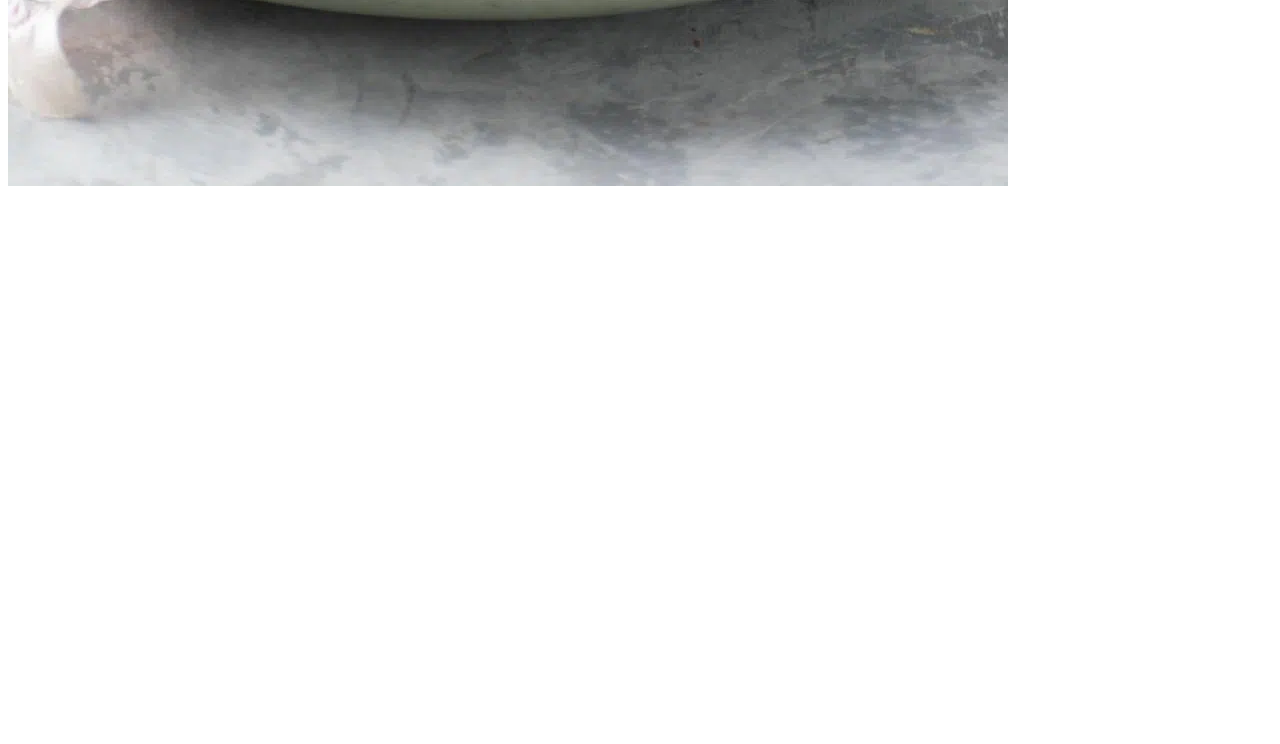
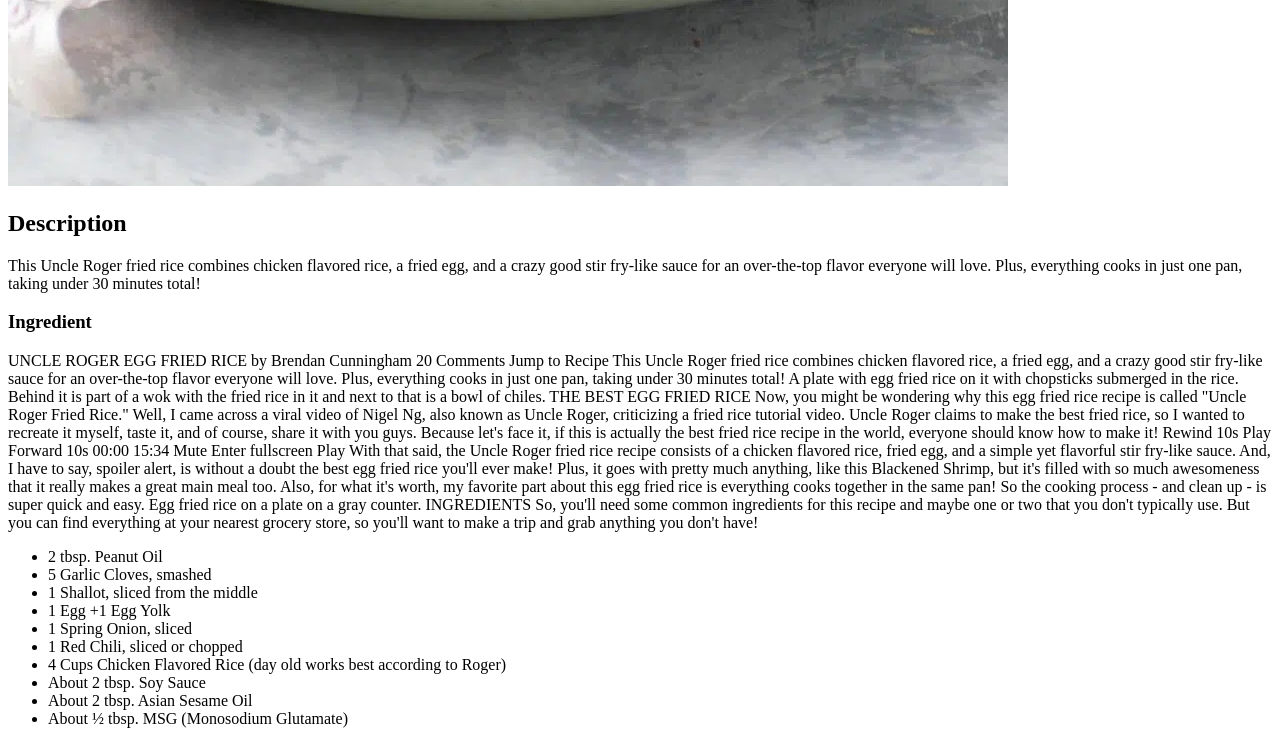
Before and after one commit to hamodi20/odin-recipe, a plain HTML site: page Recipes/FriedRice.html in a window 1280 px wide. Shown: the part 1394-2138 px from the top of the page. Before the commit the page ends 1592 px from the top, so only its background shows below. Drawn offline with Linux system fonts and the light colour scheme.

Commit message:
Added Description and Ingredient to the page

```diff
--- a/Recipes/FriedRice.html
+++ b/Recipes/FriedRice.html
@@ -9,5 +9,55 @@
 <body>
     <h1>Fried Rice</h1>
     <img src="./fried-rice-recipe.jpg (1).webp" alt="Friedrice picture">
+    <h2>Description</h2>
+    <p>This Uncle Roger fried rice combines chicken flavored rice, a fried egg, and a crazy good stir fry-like sauce for an over-the-top flavor everyone will love. Plus, everything cooks in just one pan, taking under 30 minutes total!</p>
+    <h3>Ingredient</h3>
+    <p>UNCLE ROGER EGG FRIED RICE
+        by Brendan Cunningham 20 Comments
+
+        Jump to Recipe
+        This Uncle Roger fried rice combines chicken flavored rice, a fried egg, and a crazy good stir fry-like sauce for an over-the-top flavor everyone will love. Plus, everything cooks in just one pan, taking under 30 minutes total!
+
+        A plate with egg fried rice on it with chopsticks submerged in the rice. Behind it is part of a wok with the fried rice in it and next to that is a bowl of chiles.
+        THE BEST EGG FRIED RICE
+        Now, you might be wondering why this egg fried rice recipe is called "Uncle Roger Fried Rice." Well, I came across a viral video of Nigel Ng, also known as Uncle Roger, criticizing a fried rice tutorial video.
+
+        Uncle Roger claims to make the best fried rice, so I wanted to recreate it myself, taste it, and of course, share it with you guys. Because let's face it, if this is actually the best fried rice recipe in the world, everyone should know how to make it!
+
+        Rewind 10s
+        Play
+        Forward 10s
+
+
+        00:00
+        15:34
+        Mute
+
+        Enter fullscreen
+
+        Play
+        With that said, the Uncle Roger fried rice recipe consists of a chicken flavored rice, fried egg, and a simple yet flavorful stir fry-like sauce. And, I have to say, spoiler alert, is without a doubt the best egg fried rice you'll ever make!
+
+        Plus, it goes with pretty much anything, like this Blackened Shrimp, but it's filled with so much awesomeness that it really makes a great main meal too.
+
+        Also, for what it's worth, my favorite part about this egg fried rice is everything cooks together in the same pan! So the cooking process - and clean up - is super quick and easy.
+
+        Egg fried rice on a plate on a gray counter.
+        INGREDIENTS
+        So, you'll need some common ingredients for this recipe and maybe one or two that you don't typically use.
+
+        But you can find everything at your nearest grocery store, so you'll want to make a trip and grab anything you don't have!</p>
+    <ul>
+        <li>2 tbsp. Peanut Oil</li>
+        <li>5 Garlic Cloves, smashed</li>
+        <li>1 Shallot, sliced from the middle</li>
+        <li>1 Egg +1 Egg Yolk</li>
+        <li>1 Spring Onion, sliced</li>
+        <li>1 Red Chili, sliced or chopped</li>
+        <li>4 Cups Chicken Flavored Rice (day old works best according to Roger)</li>
+        <li>About 2 tbsp. Soy Sauce </li>
+        <li>About 2 tbsp. Asian Sesame Oil </li>
+        <li>About ½ tbsp. MSG (Monosodium Glutamate) </li>
+    </ul>
 </body>
 </html>
```
